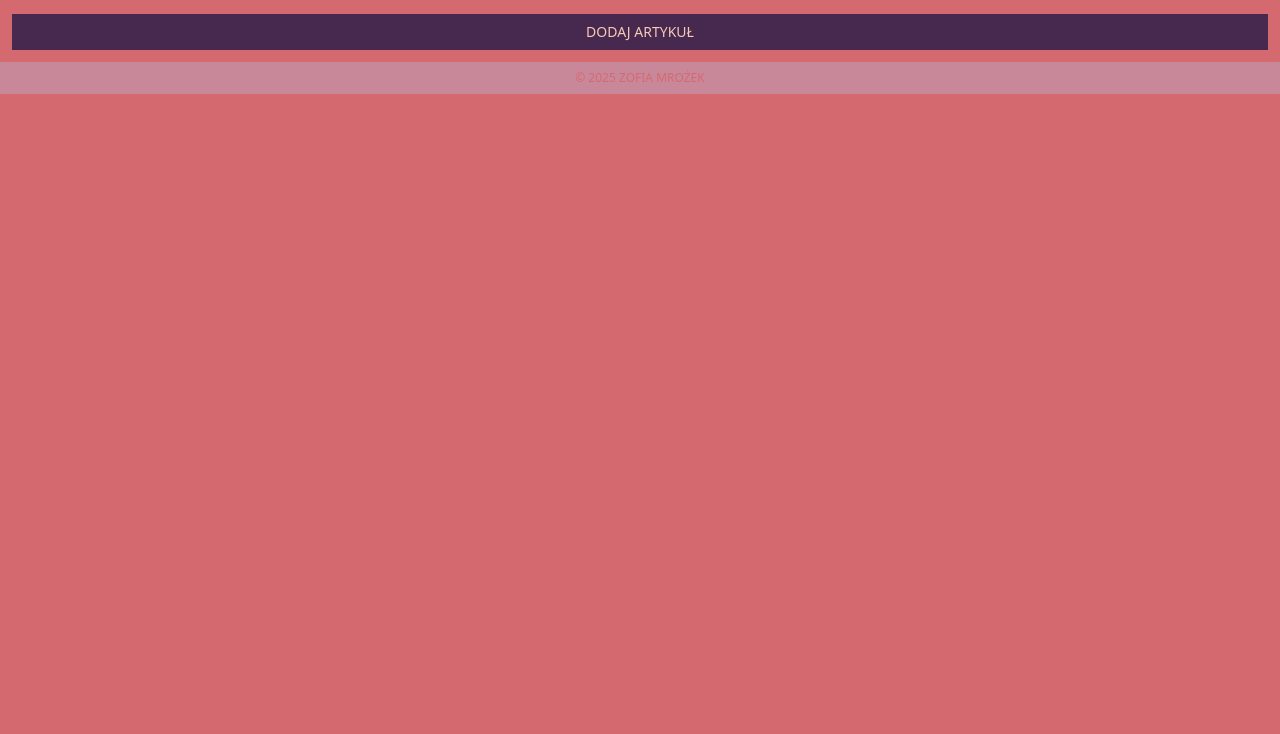
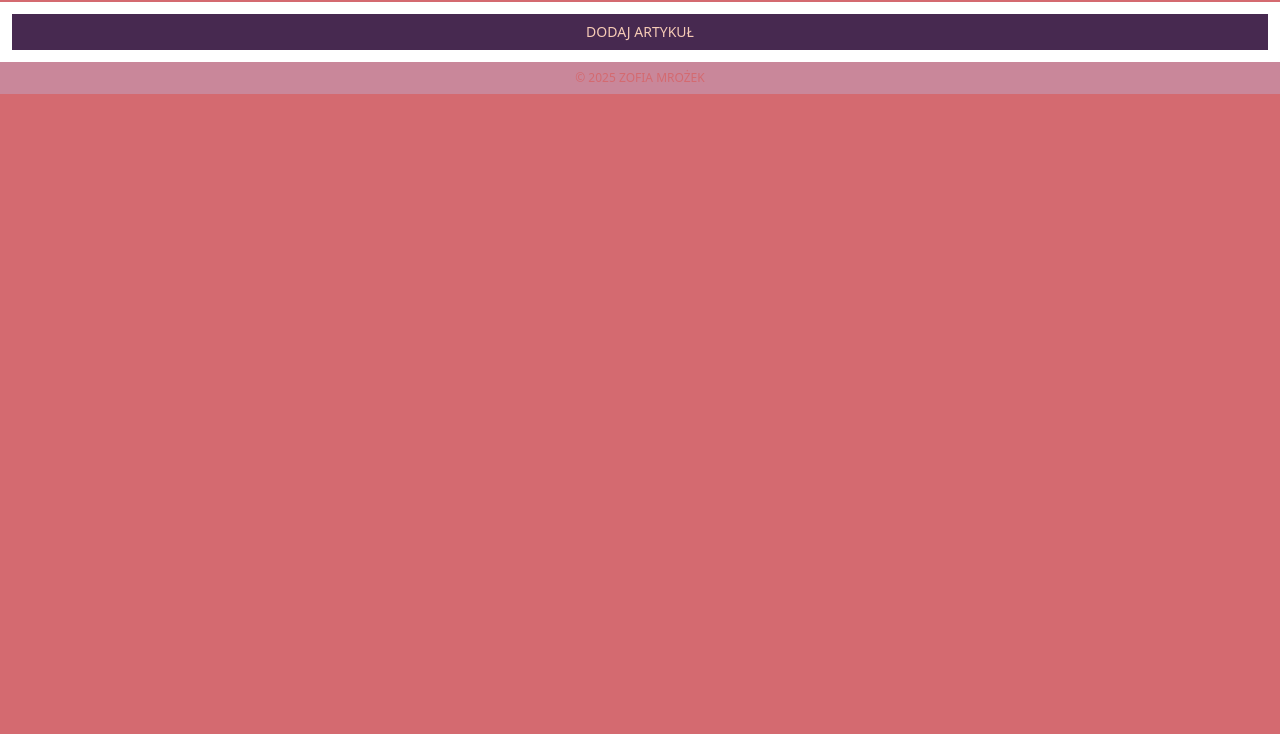
Before and after one commit to zzzosia/supabase-JS-SDK, a website built with Vite: page src/index.html in a window 1280 px wide. Shown: the part 66-800 px from the top of the page. Built offline with nearby package versions, Linux system fonts and the light colour scheme; some packages are replaced by stand-ins of ours; no server answers; the database is empty.

Commit message:
Update index.html

```diff
--- a/src/index.html
+++ b/src/index.html
@@ -14,7 +14,7 @@
         <button id="logout-button" class="hidden bg-primary hover:bg-hovering text-fontCol py-2 px-4 cursor-pointer text-center w-full md:w-auto ml-3 text-sm uppercase">wyloguj</button>
       </nav>
     </header>
-    <main id="app" class="container mx-auto">
+    <main id="app" class="container mx-auto bg-white">
       <section class="articles flex flex-col mb-3"></section>
       <div class="m-3">
         <button id="add-article-button" class="w-full bg-primary hover:bg-hovering text-fontCol uppercase px-4 py-2 cursor-pointer text-sm">dodaj artykuł</button>
```
